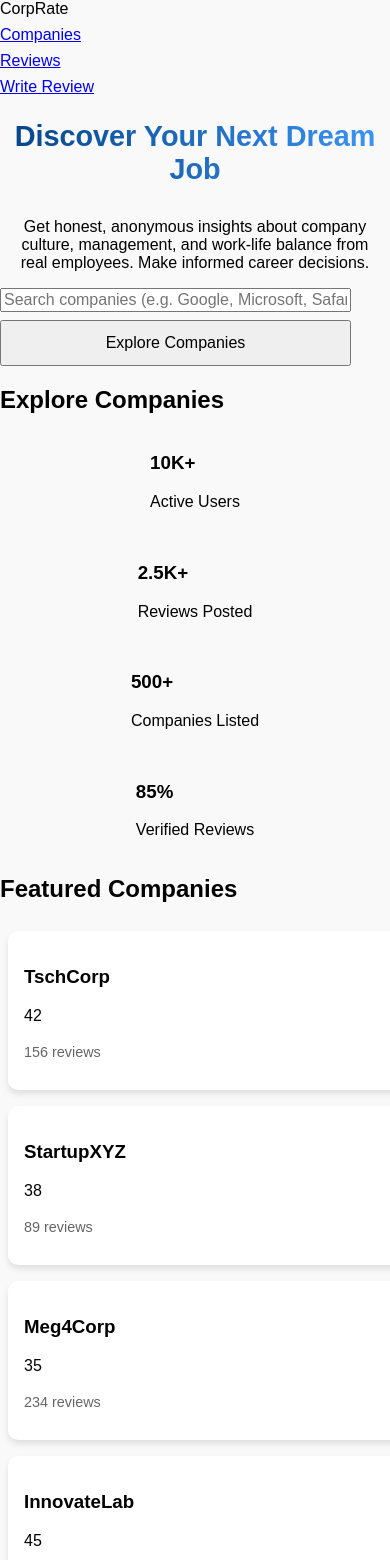
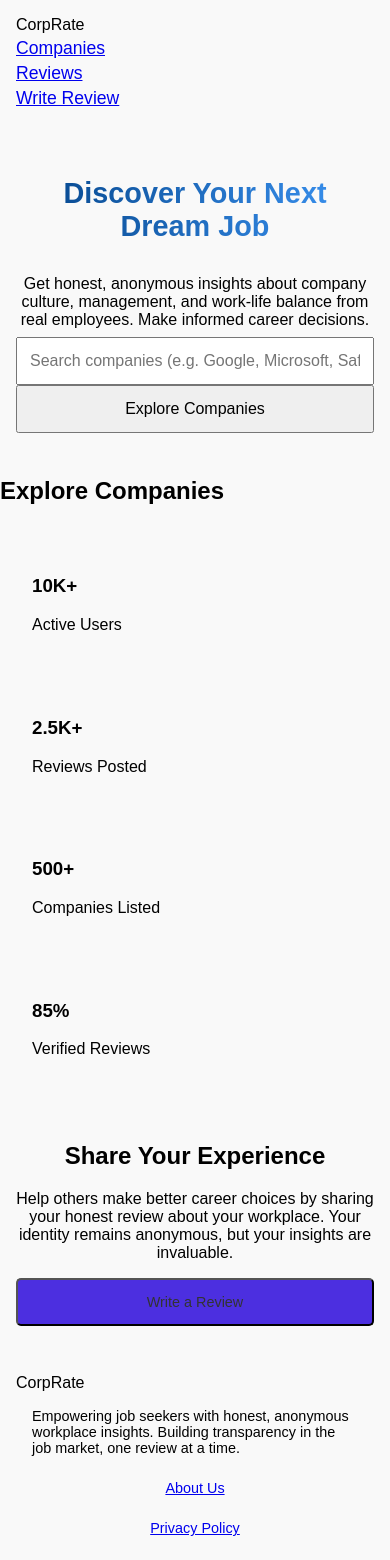
Before and after one commit to ChristineMuchiri/CorpRate, a React (Vite) app in the folder company-review-front/: page / in a window 390 px wide. Shown: the top 1560 px of the page. Built offline with nearby package versions, Linux system fonts and the light colour scheme.

Commit message:
landing page

```diff
--- a/company-review-front/src/pages/LandingPage.css
+++ b/company-review-front/src/pages/LandingPage.css
@@ -1,53 +1,50 @@
-/* mobile.css */
 @media (max-width: 768px) {
   .header-container {
     flex-direction: column;
-    align-items: flex-start;
-    gap: 1rem;
+    align-items: center;
+    padding: 1rem;
+    gap: 0.75rem;
+  }
+  .nav-link {
+    display: block;
+    margin: 0.25rem 0;
+    font-size: 1.1rem;
   }
 
-  .nav-link {
-    display: block;
-    margin: 0.5rem 0;
+  .hero-section {
+    padding: 1.5rem 1rem;
+    text-align: center;
   }
-
   .hero-section h1 {
     font-size: 1.8rem;
-    text-align: center;
   }
-
   .hero-text {
     font-size: 1rem;
-    padding: 0 1rem;
-    text-align: center;
+    margin: 0.5rem 0;
   }
 
   .search-container {
     flex-direction: column;
-    align-items: center;
+    align-items: stretch;
+    gap: 0.5rem;
   }
-
-  .search-input {
-    width: 90%;
+  .search-input, .search-button, .review-button {
+    width: 100%;
+    padding: 0.75rem;
     font-size: 1rem;
-  }
-
-  .search-button {
-    width: 90%;
-    margin-top: 0.5rem;
-    font-size: 1rem;
-    padding: 0.75rem;
+    min-height: 48px;
+    box-sizing: border-box;
   }
 
   .stats-grid, .companies-grid {
     display: flex;
     flex-direction: column;
-    align-items: center;
     gap: 1rem;
+    padding: 1rem;
   }
-
-  .company-card {
-    width: 90%;
+  .stat-item, .company-card {
+    width: 100%;
+    padding: 1rem;
   }
 
   .share-content {
@@ -55,29 +52,23 @@
     text-align: center;
   }
 
-  .review-button {
-    width: 90%;
-    font-size: 1rem;
-    padding: 0.75rem;
-  }
-
-  .footer-links {
-    flex-direction: column;
-    align-items: center;
-    text-align: center;
-  }
-
-  .footer-links a {
-    margin: 0.25rem 0;
-  }
-
-  .footer-description {
-    padding: 0 1rem;
-    font-size: 0.9rem;
-    text-align: center;
-  }
-
   .page-footer {
     padding: 2rem 1rem;
   }
+  .footer-links {
+    display: flex;
+    flex-direction: column;
+    align-items: center;
+    gap: 0.5rem;
+    margin-top: 1rem;
+  }
+  .footer-links a {
+    font-size: 0.9rem;
+    padding: 0.5rem 0;
+  }
+  .footer-description {
+    font-size: 0.9rem;
+    padding: 0 1rem;
+    margin-top: 1rem;
+  }
 }
--- a/company-review-front/src/pages/LandingPage.jsx
+++ b/company-review-front/src/pages/LandingPage.jsx
@@ -79,33 +79,8 @@ function LandingPage(){
         </div>
       </section>
 
-      {/* Featured Companies Section */}
 
-      <section className="featured-companies">
-        <h2>Featured Companies</h2>
-        <div className="companies-grid">
-          <div className="company-card">
-            <h3>TschCorp</h3>
-            <div className="company-rating">42</div>
-            <p className="review-count">156 reviews</p>
-          </div>
-          <div className="company-card">
-            <h3>StartupXYZ</h3>
-            <div className="company-rating">38</div>
-            <p className="review-count">89 reviews</p>
-          </div>
-          <div className="company-card">
-            <h3>Meg4Corp</h3>
-            <div className="company-rating">35</div>
-            <p className="review-count">234 reviews</p>
-          </div>
-          <div className="company-card">
-            <h3>InnovateLab</h3>
-            <div className="company-rating">45</div>
-            <p className="review-count">67 reviews</p>
-          </div>
-        </div>
-      </section>
+
 
       {/* Middle Section - Share Experience */}
       <section className="share-experience">
```
